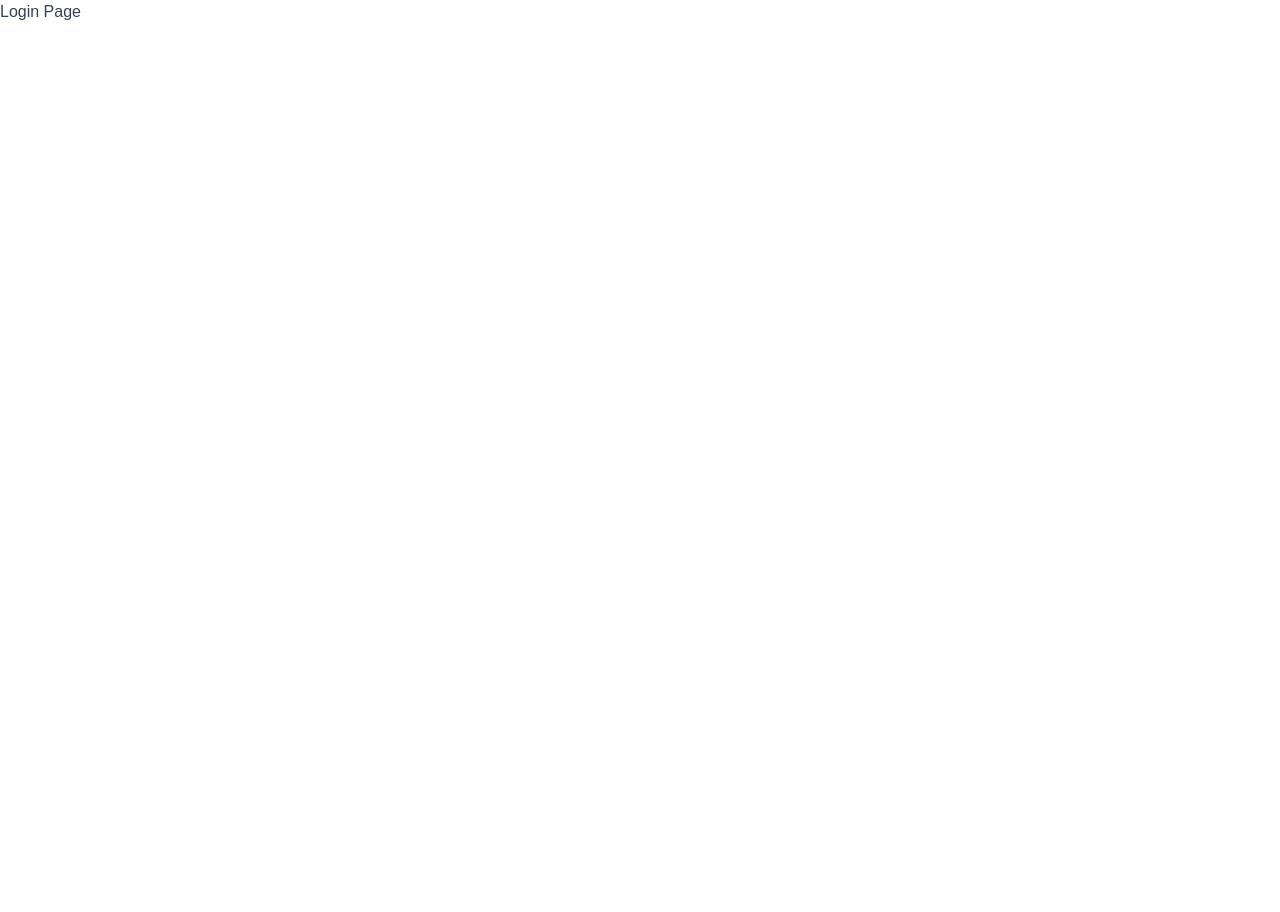
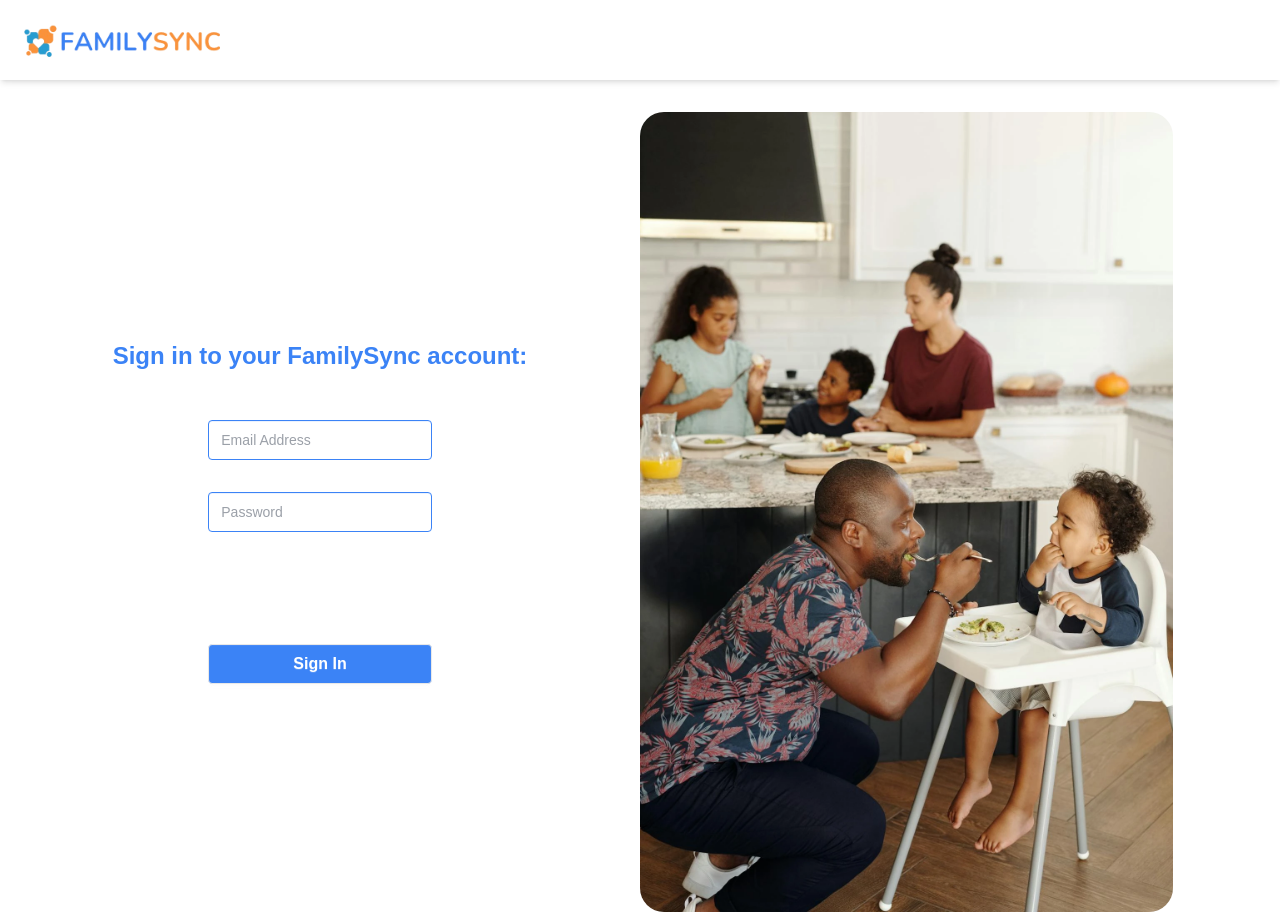
Before and after one commit to morlandojohnson/projectstar, a React (Vite) app: page /login in a window 1280 px wide. Before the commit the page ends 800 px from the top, so only its background shows below. Built offline with nearby package versions, Linux system fonts and the light colour scheme.

Commit message:
firebase install

```diff
--- a/src/components/Login.tsx
+++ b/src/components/Login.tsx
@@ -1,5 +1,66 @@
+import Header from "./Header";
+import login from "../public/images/login.webp";
+
 function Login() {
-  return <h1>Login Page</h1>;
+  return (
+    <>
+      <Header />
+      <section className="pt-8">
+        <div className="mx-auto min-h-screen max-w-7xl">
+          <div className="grid grid-cols-1 lg:grid-cols-2">
+            <div className="flex w-full flex-col items-center justify-center pt-40 lg:pt-0">
+              <h2 className="text-primary mb-12 px-4 text-center text-2xl font-bold">
+                Sign in to your FamilySync account:
+              </h2>
+
+              <form
+                action=""
+                className="mx-auto flex max-w-lg flex-col items-center gap-8 px-4"
+              >
+                <div className="grid grid-cols-1 gap-8">
+                  <label className="floating-label flex w-full items-center">
+                    <span>Email Address</span>
+                    <input
+                      type="text"
+                      placeholder="Email Address"
+                      className="input input-md input-primary"
+                    />
+                  </label>
+                  <label className="floating-label w-full">
+                    <span>Password</span>
+                    <input
+                      type="password"
+                      className="input validator input-primary"
+                      required
+                      placeholder="Password"
+                      minLength={8}
+                      pattern="(?=.*\d)(?=.*[a-z])(?=.*[A-Z]).{8,}"
+                      title="Must be more than 8 characters, including number, lowercase letter, uppercase letter"
+                    />
+                    <p className="validator-hint">
+                      Must be more than 8 characters, including
+                      <br />
+                      At least one number
+                      <br />
+                      At least one lowercase letter
+                      <br />
+                      At least one uppercase letter
+                    </p>
+                  </label>
+                  <button className="btn bg-primary active:bg-primary w-full rounded text-base text-white hover:bg-(--color-primary-300)">
+                    Sign In
+                  </button>
+                </div>
+              </form>
+            </div>
+            <div className="hidden lg:block">
+              <img src={login} alt="" className="max-w-5/6 rounded-3xl" />
+            </div>
+          </div>
+        </div>
+      </section>
+    </>
+  );
 }
 
 export default Login;
--- a/src/components/Navbar.tsx
+++ b/src/components/Navbar.tsx
@@ -12,7 +12,7 @@ function Navbar() {
             <label
               htmlFor="my-drawer-3"
               aria-label="open sidebar"
-              className="btn btn-square btn-ghost"
+              className="btn btn-square btn-ghost hover:border-none hover:bg-white"
             >
               <svg
                 xmlns="http://www.w3.org/2000/svg"
@@ -29,14 +29,14 @@ function Navbar() {
               </svg>
             </label>
           </div>
-          <div className="-ml-12 flex flex-1 justify-center px-2 lg:mx-2 lg:justify-start">
+          <div className="flex flex-1 px-2 sm:justify-center lg:mx-2 lg:justify-start">
             <a href="#">
               <img src={logo} alt="FamilySync Logo" className="h-10 w-auto" />
             </a>
           </div>
           <div className="hidden flex-none lg:block">
             <ul className="flex flex-row items-center justify-between gap-8">
-              {/* Navbar Links */}
+              {/* Navbar menu content here */}
               <li>
                 <a
                   href="#"
@@ -59,6 +59,7 @@ function Navbar() {
             </ul>
           </div>
         </div>
+        {/* Page content here */}
       </div>
       <div className="drawer-side">
         <label
@@ -67,7 +68,7 @@ function Navbar() {
           className="drawer-overlay"
         ></label>
         <ul className="bg-base-200 flex min-h-full w-80 flex-col items-center gap-8 p-4 pt-16">
-          {/* Mobile Sidebar */}
+          {/* Mobile Sidebar content here */}
           <li>
             <a
               href="#"
--- a/src/components/Signup.tsx
+++ b/src/components/Signup.tsx
@@ -24,7 +24,7 @@ function Signup() {
                     <input
                       type="text"
                       placeholder="First Name"
-                      className="input input-md"
+                      className="input input-md input-primary"
                     />
                   </label>
                   <label className="floating-label">
@@ -32,7 +32,7 @@ function Signup() {
                     <input
                       type="text"
                       placeholder="Last Name"
-                      className="input input-md"
+                      className="input input-md input-primary"
                     />
                   </label>
                   <label className="floating-label flex w-full items-center">
@@ -40,14 +40,14 @@ function Signup() {
                     <input
                       type="text"
                       placeholder="Email Address"
-                      className="input input-md"
+                      className="input input-md input-primary"
                     />
                   </label>
                   <label className="floating-label w-full">
                     <span>Password</span>
                     <input
                       type="password"
-                      className="input validator"
+                      className="input validator input-primary"
                       required
                       placeholder="Password"
                       minLength={8}
--- /dev/null
+++ b/src/firebaseConfig.ts
@@ -0,0 +1,23 @@
+// Import the functions you need from the SDKs you need
+import { initializeApp } from "firebase/app";
+import { getAuth } from "firebase/auth";
+// TODO: Add SDKs for Firebase products that you want to use
+// https://firebase.google.com/docs/web/setup#available-libraries
+
+// Your web app's Firebase configuration
+// For Firebase JS SDK v7.20.0 and later, measurementId is optional
+const firebaseConfig = {
+  apiKey: import.meta.env.VITE_FIREBASE_API_KEY,
+  authDomain: import.meta.env.VITE_FIREBASE_AUTH_DOMAIN,
+  projectId: import.meta.env.VITE_FIREBASE_PROJECT_ID,
+  storageBucket: import.meta.env.VITE_FIREBASE_STORAGE_BUCKET,
+  messagingSenderId: import.meta.env.VITE_FIREBASE_MESSAGING_SENDER_ID,
+  appId: import.meta.env.VITE_FIREBASE_APP_ID,
+  measurementId: import.meta.env.VITE_FIREBASE_MEASUREMENT_ID,
+};
+
+// Initialize Firebase
+const app = initializeApp(firebaseConfig);
+const auth = getAuth(app);
+
+export { app, auth };
```
Also changed, not shown: src/components/AuthContext.tsx (added, +8 -0 lines), src/public/images/login.webp (added), 1 other file (tests, documents, lock files or other folders).
